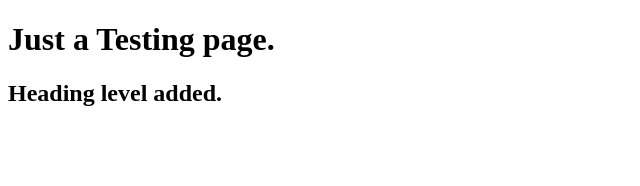
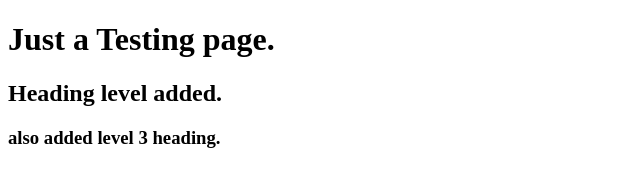
Before and after one commit to imranzafar1987/BootCampSample, a plain HTML site: page index.html in a window 1280 px wide. Shown: the whole page, without its empty margins (0-640 px from the left). Drawn offline with Linux system fonts and the light colour scheme.

Commit message:
first commit from command line after adding heading level 3

```diff
--- a/index.html
+++ b/index.html
@@ -8,5 +8,6 @@
 <body>
     <h1>Just a Testing page.</h1>
     <h2>Heading level added.</h2>
+    <h3>also added level 3 heading.</h3>
 </body>
 </html>
```
